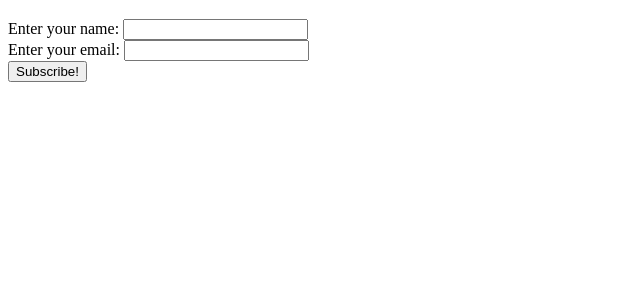
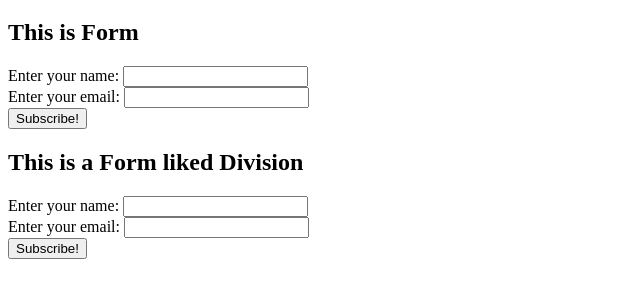
Before and after one commit to kjkandrea/form-element-inside, a website: page index.html in a window 1280 px wide. Shown: the part 61-358 px from the top of the page, without its empty margins (0-640 px from the left). Drawn offline with nearby package versions, Linux system fonts and the light colour scheme.

Commit message:
Add fake form

```diff
--- a/index.html
+++ b/index.html
@@ -7,6 +7,7 @@
 </head>
 <body>
 <h1>Form Element Inside</h1>
+<h2>This is Form</h2>
 <form id="form">
 	<div>
 		<label for="name">Enter your name: </label>
@@ -20,6 +21,20 @@
 		<input type="submit" value="Subscribe!">
 	</div>
 </form>
+<h2>This is a Form liked Division</h2>
+<form id="fake-form">
+	<div>
+		<label for="fake-name">Enter your name: </label>
+		<input type="text" name="name" id="fake-name">
+	</div>
+	<div>
+		<label for="fake-email">Enter your email: </label>
+		<input type="email" name="email" id="fake-email">
+	</div>
+	<div>
+		<input type="submit" value="Subscribe!">
+	</div>
+</form>
 <script src="./app.js" type="module"></script>
 </body>
 </html>
```
Also changed, not shown: README.md.
